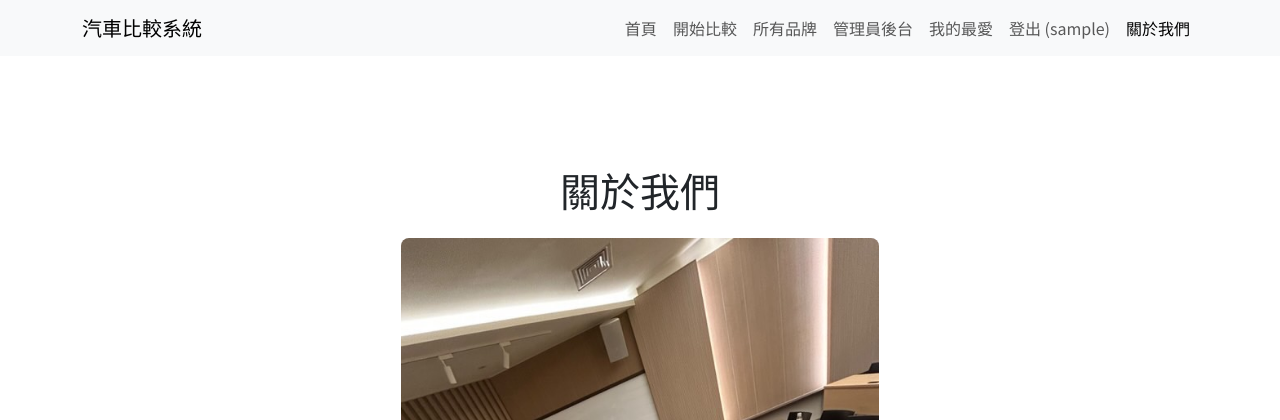
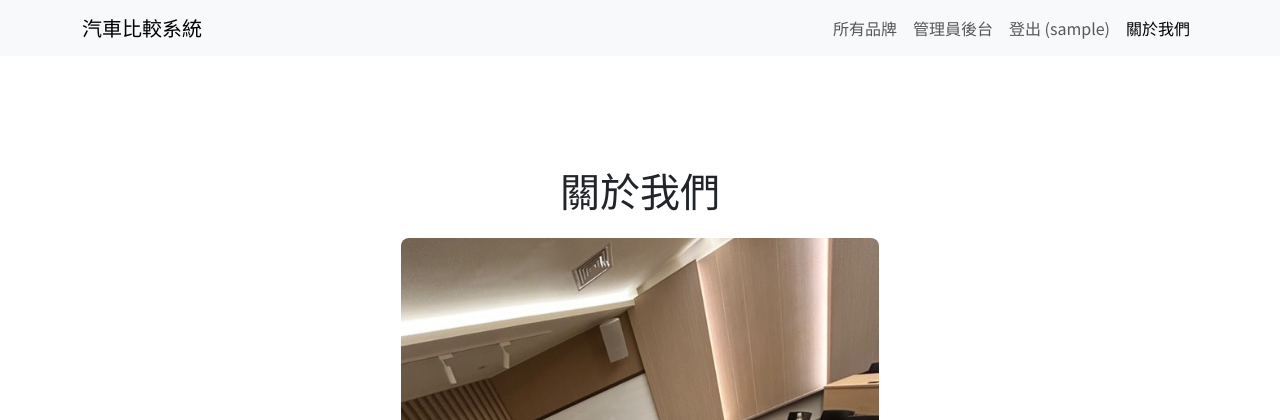
Before and after one commit to shangjung1012/NYCU_DBMS-Final-Project, a PHP site: page /about_us.php in a window 1280 px wide. Shown: the top 420 px of the page. Run offline with PHP 8.4, Linux system fonts and the light colour scheme; the visitor is signed in with stand-in values (Sample User, id 1).

Commit message:
delete admin's navbar: now can't direct to "start comparison" and  "my favorite" when you are admin

```diff
--- a/navbar.php
+++ b/navbar.php
@@ -14,12 +14,14 @@ if (!isset($current_page)) {
     </button>
     <div class="collapse navbar-collapse justify-content-end" id="navbarNav">
       <ul class="navbar-nav">
+        <?php if (!isset($_SESSION['role']) || $_SESSION['role'] !== 'admin'): ?>
         <li class="nav-item">
           <a class="nav-link <?php echo ($current_page == 'home') ? 'active' : ''; ?>" href="index.php">首頁</a>
         </li>
         <li class="nav-item">
           <a class="nav-link <?php echo ($current_page == 'compare') ? 'active' : ''; ?>" href="compare_selection.php">開始比較</a>
         </li>
+        <?php endif; ?>
         <li class="nav-item">
           <a class="nav-link <?php echo ($current_page == 'brands') ? 'active' : ''; ?>" href="brands.php">所有品牌</a>
         </li>
@@ -28,10 +30,11 @@ if (!isset($current_page)) {
                 <li class="nav-item">
                     <a class="nav-link <?php echo ($current_page == 'admin_dashboard') ? 'active' : ''; ?>" href="admin_dashboard.php">管理員後台</a>
                 </li>
+            <?php else: ?>
+                <li class="nav-item">
+                    <a class="nav-link <?php echo ($current_page == 'favorites') ? 'active' : ''; ?>" href="favorites.php">我的最愛</a>
+                </li>
             <?php endif; ?>
-            <li class="nav-item">
-                <a class="nav-link <?php echo ($current_page == 'favorites') ? 'active' : ''; ?>" href="favorites.php">我的最愛</a>
-            </li>
             <li class="nav-item">
                 <a class="nav-link" href="logout.php">登出 (<?= htmlspecialchars($_SESSION['username']) ?>)</a>
             </li>
```
